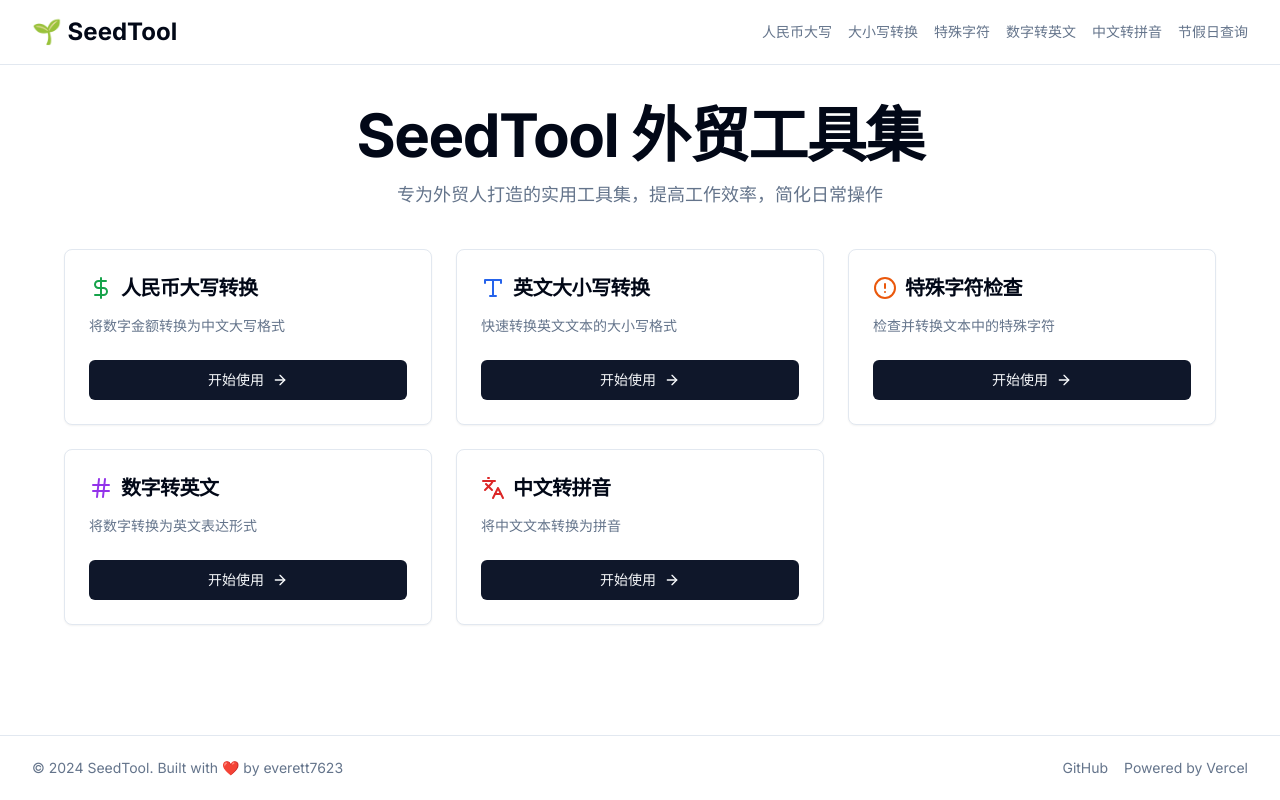
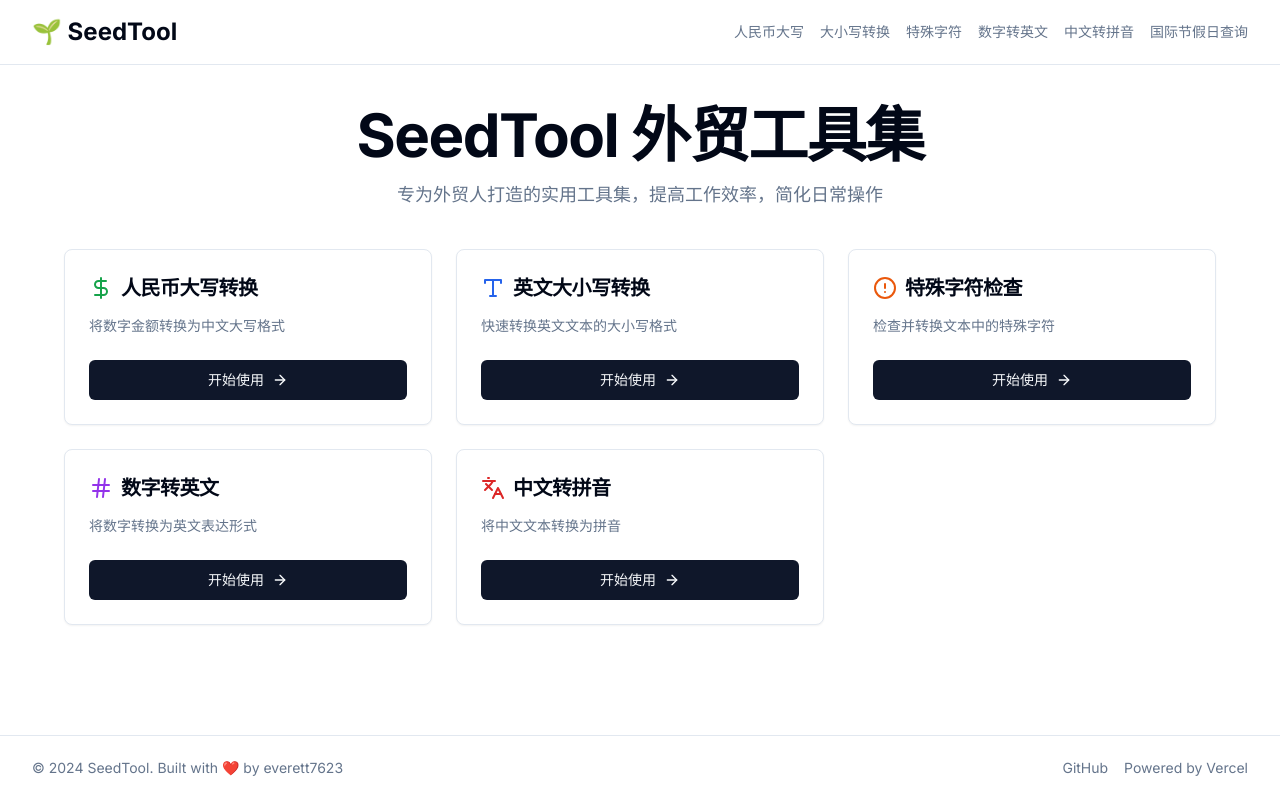
Before and after one commit to everett7623/Globokit, a Next.js app: page / in a window 1280 px wide. Built offline with nearby package versions, Linux system fonts and the light colour scheme.

Commit message:
Update navigation.tsx

```diff
--- a/components/layout/navigation.tsx
+++ b/components/layout/navigation.tsx
@@ -10,7 +10,7 @@ const tools = [
   { href: '/tools/special-char', label: '特殊字符' },
   { href: '/tools/number-to-english', label: '数字转英文' },
   { href: '/tools/pinyin', label: '中文转拼音' },
-  { href: '/tools/holiday-query', label: '节假日查询' },
+  { href: '/tools/holiday-query', label: '国际节假日查询' },
 ]
 
 export function Navigation() {
```
